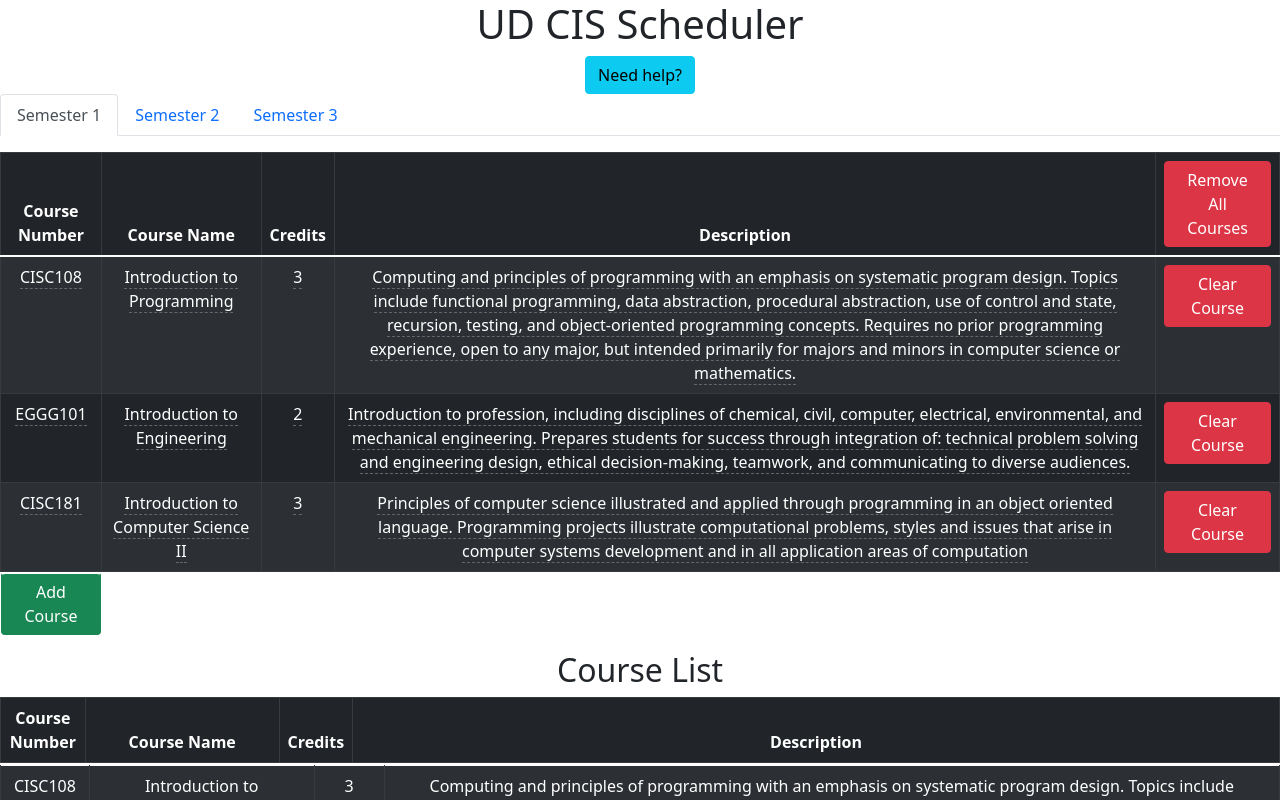
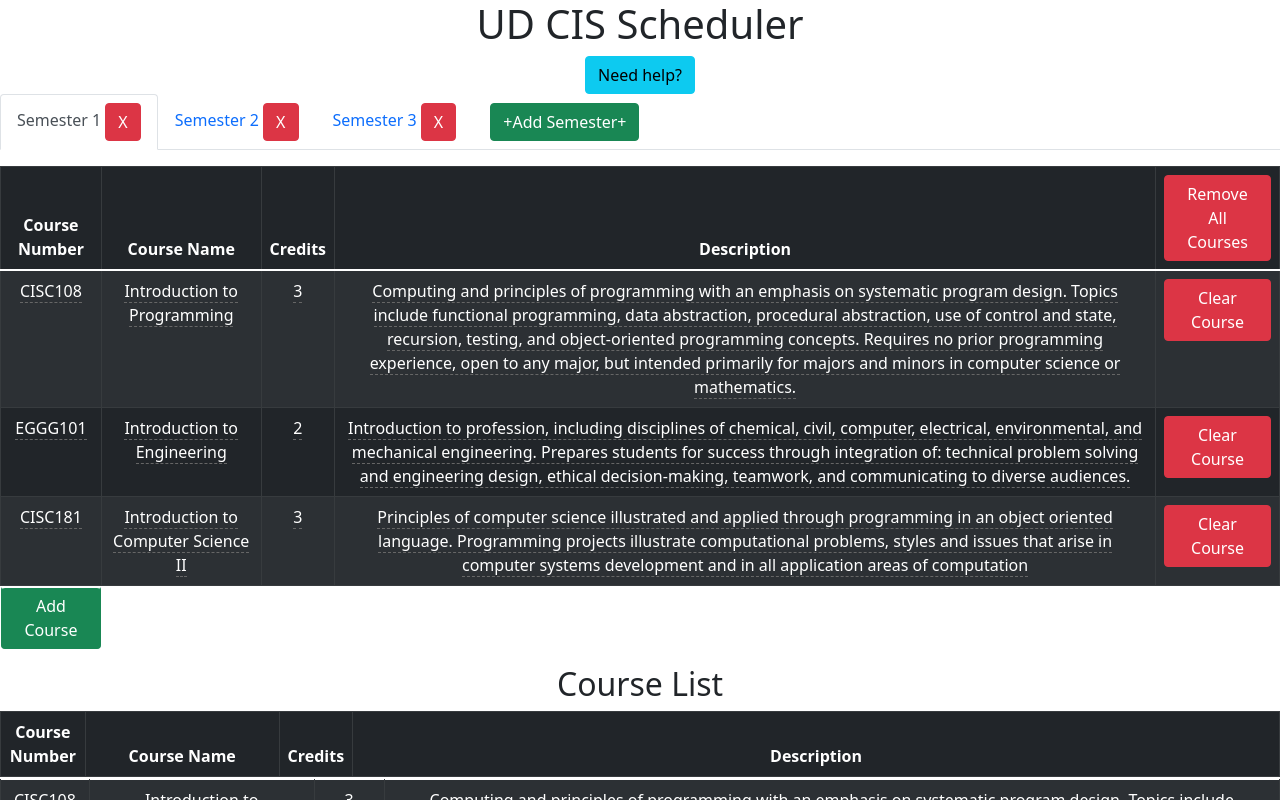
Before and after one commit to UD-CISC275-F21/ud-cis-scheduler-team-10, a React (Create React App) app: page / in a window 1280 px wide. Shown: the top 800 px of the page. Built offline with nearby package versions, Linux system fonts and the light colour scheme.

Commit message:
added add and remove semester buttons

```diff
--- a/src/App.tsx
+++ b/src/App.tsx
@@ -4,16 +4,38 @@ import "bootstrap/dist/css/bootstrap.min.css";
 import { SemesterTab } from "./components/SemesterTab";
 import { CourseList } from "./components/CourseList";
 import {WelcomeModal} from "./components/WelcomeModal";
+import CourseData from "./data/courses.json";
+import { Semester } from "./interfaces/Semester";
+import { Course } from "./interfaces/Course";
 
 
+const courseArray = JSON.parse(JSON.stringify(CourseData));
 
 function App(): JSX.Element {
+    const semester1 = {} as Semester;
+    semester1.Title = "Semester 1";
+    semester1.Course1 = courseArray[0] as Course;
+    semester1.Course2 = courseArray[1] as Course;
+    semester1.Course3 = courseArray[2] as Course;
+
+    const semester2 = {} as Semester;
+    semester2.Title = "Semester 2";
+    semester2.Course1 = courseArray[4] as Course;
+    semester2.Course2 = courseArray[5] as Course;
+    semester2.Course3 = courseArray[6] as Course;
+
+    const semester3 = {} as Semester;
+    semester3.Title = "Semester 3";
+    semester3.Course1 = courseArray[7] as Course;
+    semester3.Course2 = courseArray[8] as Course;
+    semester3.Course3 = courseArray[9] as Course;
+
     return (
         <div className="App">
 
             <h1>UD CIS Scheduler</h1>
             <WelcomeModal></WelcomeModal>
-            <SemesterTab></SemesterTab>
+            <SemesterTab tab1={semester1} tab2={semester2} tab3={semester3}></SemesterTab>
             <div>
                 <h2>Course List</h2>
                 <CourseList></CourseList>
--- a/src/components/SemesterTab.tsx
+++ b/src/components/SemesterTab.tsx
@@ -1,26 +1,79 @@
-import React from "react";
-import { Tab, Tabs } from "react-bootstrap";
+import React, { useState } from "react";
+import { Button, Tab, Tabs } from "react-bootstrap";
+import { Course } from "../interfaces/Course";
+import { Semester } from "../interfaces/Semester";
 import { SemesterTable } from "./SemesterTable";
-import CourseData from "../data/courses.json";
-import { Course } from "../interfaces/Course";
 
 
 
-const courseArray = JSON.parse(JSON.stringify(CourseData));
+//const courseArray = JSON.parse(JSON.stringify(CourseData));
 
-export function SemesterTab(): JSX.Element {
+export function SemesterTab({tab1, tab2, tab3}: {tab1: Semester, tab2: Semester, tab3: Semester}): JSX.Element {
+
+    const [semesters, setSemesters] = useState([tab1, tab2, tab3]);
+    const [semesterNumber, setSemesterNumber] = useState(4);
+
+
+    const handleAddSemester = () => {
+        setSemesterNumber(semesterNumber + 1);
+        const semesterTitle = "Semester " + semesterNumber as string;
+
+        const newCourse = {} as Course;
+        newCourse.Number = "--";
+        newCourse.Credits = "--";
+        newCourse.Name = "--";
+        newCourse.Description = "--";
+
+        const newSemester = {} as Semester;
+        newSemester.Title = semesterTitle;
+        newSemester.Course1 = newCourse;
+        newSemester.Course2 = newCourse;
+        newSemester.Course3 = newCourse;
+        setSemesters([...semesters,newSemester]);
+    };
+
+    const removeSemester = (c: string) => {
+        setSemesterNumber(semesterNumber-1);
+        const newArr = semesters.filter(semester => !semester.Title.includes(c));
+        setSemesters([...newArr]);
+    };
+
     return (
-        <Tabs defaultActiveKey="semester_1" id="uncontrolled-tab-example" className="mb-3">
+        <Tabs defaultActiveKey={semesters[0].Title} id="Semester_tabs" className="mb-3">
+            {semesters.map(post => {
+                return(
+                    <Tab key = {post.Title} eventKey={post.Title} title={[post.Title, " ", <Button key={post.Title} variant = 'danger' onClick = {() => removeSemester(post.Title)}>X</Button>]}>
+                        <SemesterTable course1 = {post.Course1} course2 = {post.Course2} course3 = {post.Course3}></SemesterTable>
+                    </Tab>
+                );
+            })}
+            <Tab eventKey="add_semester_tab" title={<Button variant = 'success' onClick = {handleAddSemester}>+Add Semester+</Button>}></Tab>
+        </Tabs>
+
+
+    );
+}
+
+
+/*<Tabs defaultActiveKey="semester_1" id="uncontrolled-tab-example" className="mb-3">
             <Tab eventKey="semester_1" title="Semester 1" >
-                <SemesterTable course1={courseArray[0] as Course} course2={courseArray[1] as Course} course3={courseArray[2] as Course}></SemesterTable>
+                <SemesterTable courses={[courseArray[0] as Course, courseArray[1] as Course, courseArray[2] as Course]}></SemesterTable>
             </Tab>
             <Tab eventKey="semester_2" title="Semester 2">
-                <SemesterTable course1={courseArray[3] as Course} course2={courseArray[4] as Course} course3={courseArray[5] as Course}></SemesterTable>
+                <SemesterTable courses={[courseArray[3] as Course, courseArray[4] as Course, courseArray[5] as Course]}></SemesterTable>
             </Tab>
             <Tab eventKey="semester_3" title="Semester 3">
-                <SemesterTable course1={courseArray[6] as Course} course2={courseArray[7] as Course} course3={courseArray[8] as Course}></SemesterTable>
+                <SemesterTable courses={[courseArray[6] as Course, courseArray[7] as Course, courseArray[8] as Course]}></SemesterTable>
             </Tab>
+        </Tabs>
 
+            {tab1, tab2, tab3}: {tab1: Semester, tab2: Semester, tab3: Semester}
+
+            <Tabs defaultActiveKey={semesters[0].Title} id="Semester_tabs" className="mb-3">
+            {semesters.map(post => {
+                return(
+                    <SingleSemesterTab key = {post.Title} semester = {post}></SingleSemesterTab>
+                );
+            })}
         </Tabs>
-    );
-}
+     */
--- /dev/null
+++ b/src/interfaces/Semester.ts
@@ -0,0 +1,9 @@
+import { Course } from "./Course";
+
+
+export interface Semester {
+    Title: string,
+    Course1: Course,
+    Course2: Course,
+    Course3: Course
+}
```
Also changed, not shown: src/components/SingleSemesterTab.tsx (added, +15 -0 lines).
